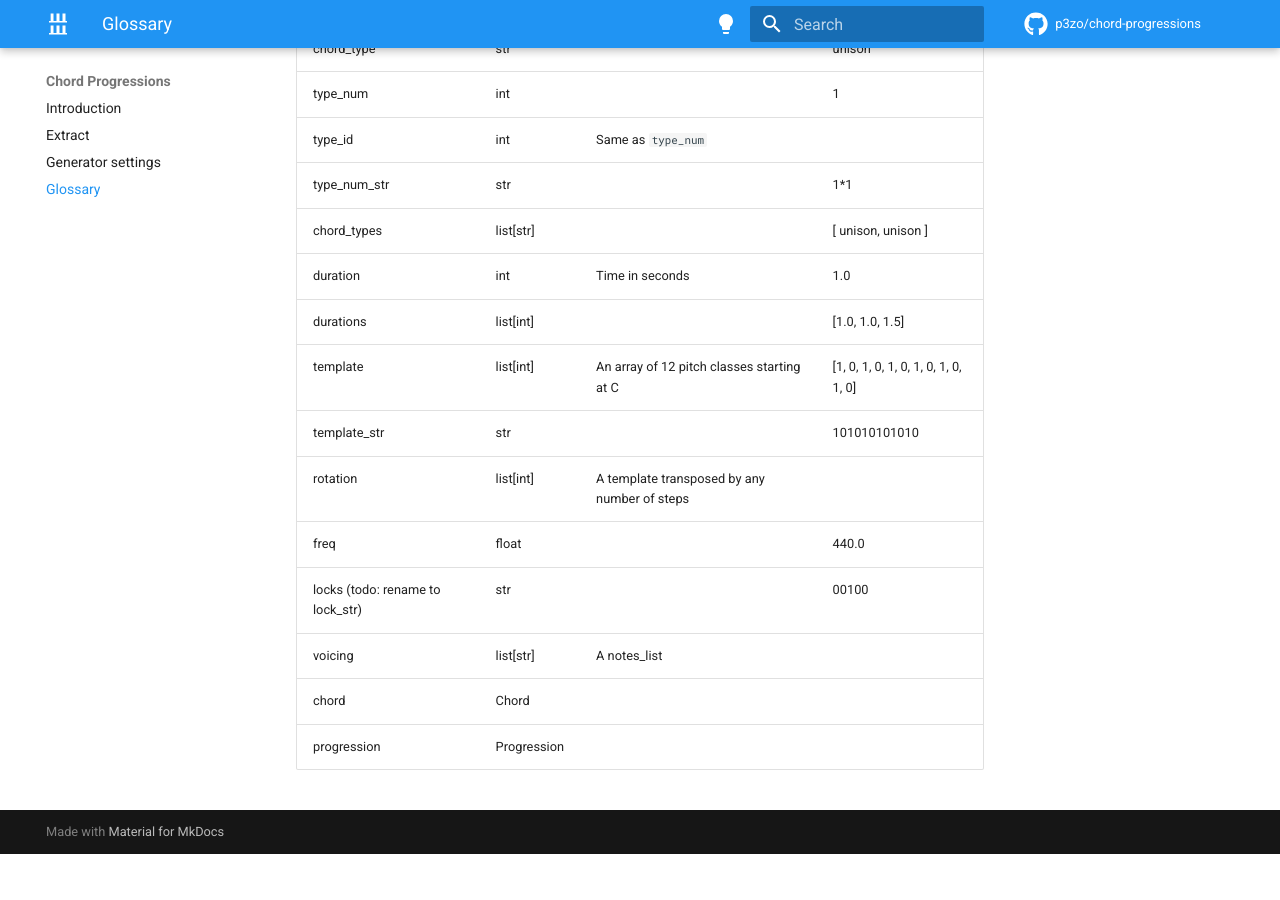
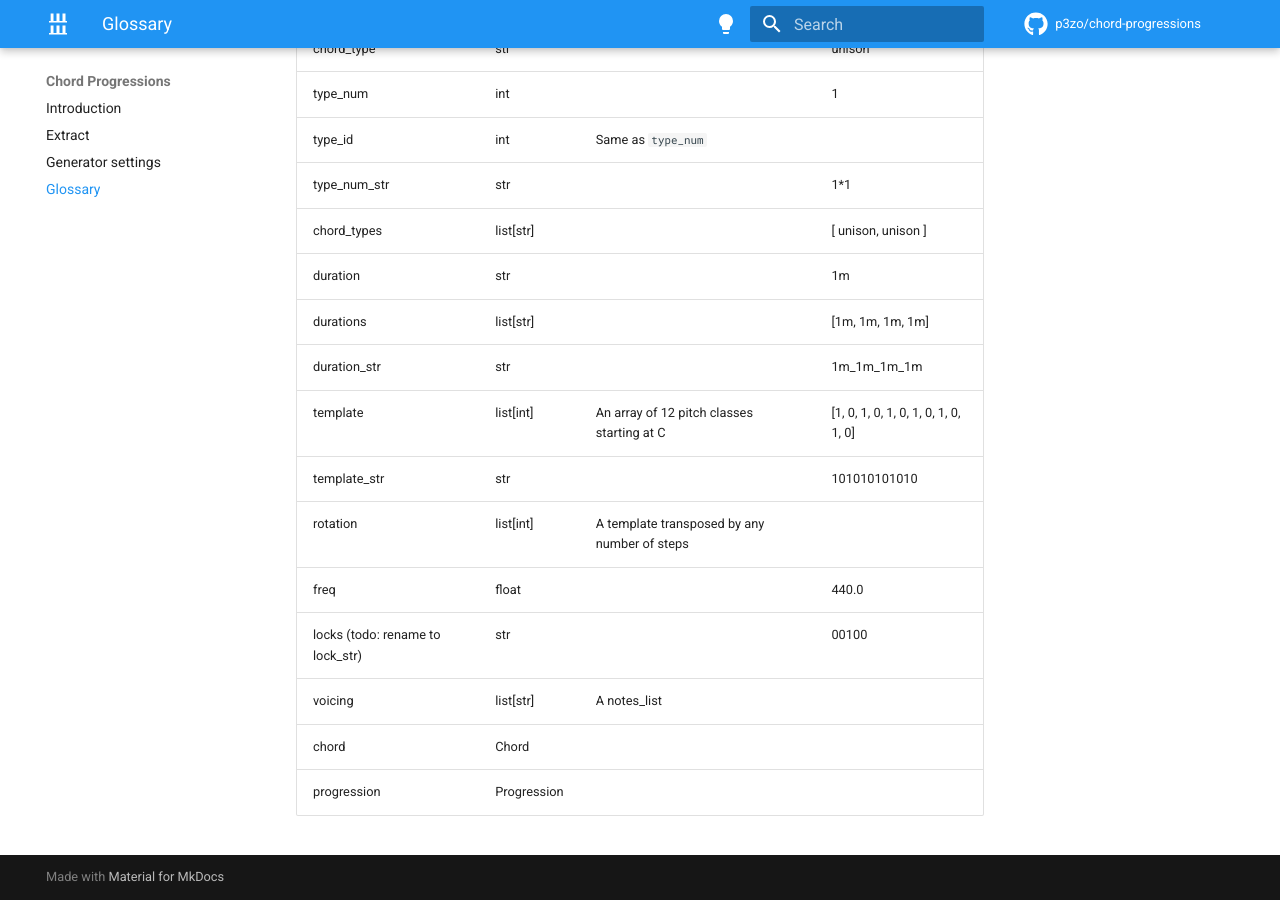
Before and after one commit to p3zo/chord-progressions, an MkDocs documentation site: the page built from docs/glossary.md, in a window 1280 px wide and 900 px high, scrolled down 741 px. Built offline with MkDocs 1.6.1 and Material for MkDocs 9.7.7, drawn with Linux system fonts in a browser that asks for light colours; comment, search, counter and statistics services are not loaded; before the commit the page ends 1595 px from its top, so only the background shows below that.

Commit message:
Revert "Specify durations in seconds"
This reverts commit 2c3ce652d5982607994192dd3af75953f0df6ad8.

```diff
--- a/docs/glossary.md
+++ b/docs/glossary.md
@@ -2,33 +2,34 @@
 
 Terms used in the code
 
-| Name                             | Type            | Description                                  | Example                               |
-|----------------------------------|-----------------|----------------------------------------------|---------------------------------------|
-| midi_num                         | str             |                                              | 60                                    |
-| note                             | str             |                                              | C4                                    |
-| note_name                        | str             |                                              | C                                     |
-| octave                           | int             |                                              | 4                                     |
-| pitch_class                      | int             |                                              | 0                                     |
-| midi_nums                        | list[int]       |                                              | [60, 48]                              |
-| notes                            | list[str]       |                                              | [C4, C3]                              |
-| midi_nums_str                    | str             |                                              | 60-48 or 60-48_62-52                  |
-| note_str                         | str             |                                              | C4-C3 or C4-C3_D4-E3                  |
-| midi_nums_list                   | list[list[int]] |                                              | [[60, 48], [62, 52]]                  |
-| notes_list                       | list[list[str]] |                                              | [[C4, C3], [D4, E3]]                  |
-| chord_type                       | str             |                                              | unison                                |
-| type_num                         | int             |                                              | 1                                     |
-| type_id                          | int             | Same as `type_num`                           |                                       |
-| type_num_str                     | str             |                                              | 1\*1                                  |
-| chord_types                      | list[str]       |                                              | [ unison, unison ]                    |
-| duration                         | int             | Time in seconds                              | 1.0                                   |
-| durations                        | list[int]       |                                              | [1.0, 1.0, 1.5]                       |
-| template                         | list[int]       | An array of 12 pitch classes starting at C   | [1, 0, 1, 0, 1, 0, 1, 0, 1, 0, 1, 0]  |
-| template_str                     | str             |                                              | 101010101010                          |
-| rotation                         | list[int]       | A template transposed by any number of steps |                                       |
-| freq                             | float           |                                              | 440.0                                 |
-| locks (todo: rename to lock_str) | str             |                                              | 00100                                 |
-| voicing                          | list[str]       | A notes_list                                 |                                       |
-| chord                            | Chord           |                                              |                                       |
-| progression                      | Progression     |                                              |                                       |
+| Name                             | Type            | Description                                  | Example                              |
+|----------------------------------|-----------------|----------------------------------------------|--------------------------------------|
+| midi_num                         | str             |                                              | 60                                   |
+| note                             | str             |                                              | C4                                   |
+| note_name                        | str             |                                              | C                                    |
+| octave                           | int             |                                              | 4                                    |
+| pitch_class                      | int             |                                              | 0                                    |
+| midi_nums                        | list[int]       |                                              | [60, 48]                             |
+| notes                            | list[str]       |                                              | [C4, C3]                             |
+| midi_nums_str                    | str             |                                              | 60-48 or 60-48_62-52                 |
+| note_str                         | str             |                                              | C4-C3 or C4-C3_D4-E3                 |
+| midi_nums_list                   | list[list[int]] |                                              | [[60, 48], [62, 52]]                 |
+| notes_list                       | list[list[str]] |                                              | [[C4, C3], [D4, E3]]                 |
+| chord_type                       | str             |                                              | unison                               |
+| type_num                         | int             |                                              | 1                                    |
+| type_id                          | int             | Same as `type_num`                           |                                      |
+| type_num_str                     | str             |                                              | 1\*1                                 |
+| chord_types                      | list[str]       |                                              | [ unison, unison ]                   |
+| duration                         | str             |                                              | 1m                                   |
+| durations                        | list[str]       |                                              | [1m, 1m, 1m, 1m]                     |
+| duration_str                     | str             |                                              | 1m_1m_1m_1m                          |
+| template                         | list[int]       | An array of 12 pitch classes starting at C   | [1, 0, 1, 0, 1, 0, 1, 0, 1, 0, 1, 0] |
+| template_str                     | str             |                                              | 101010101010                         |
+| rotation                         | list[int]       | A template transposed by any number of steps |                                      |
+| freq                             | float           |                                              | 440.0                                |
+| locks (todo: rename to lock_str) | str             |                                              | 00100                                |
+| voicing                          | list[str]       | A notes_list                                 |                                      |
+| chord                            | Chord           |                                              |                                      |
+| progression                      | Progression     |                                              |                                      |
 
 [//]: # (TODO add `chord_` prefix to `type_*` terms)
```
Also changed, not shown: docs/index.md (+2 -2 lines), 2 other files.
